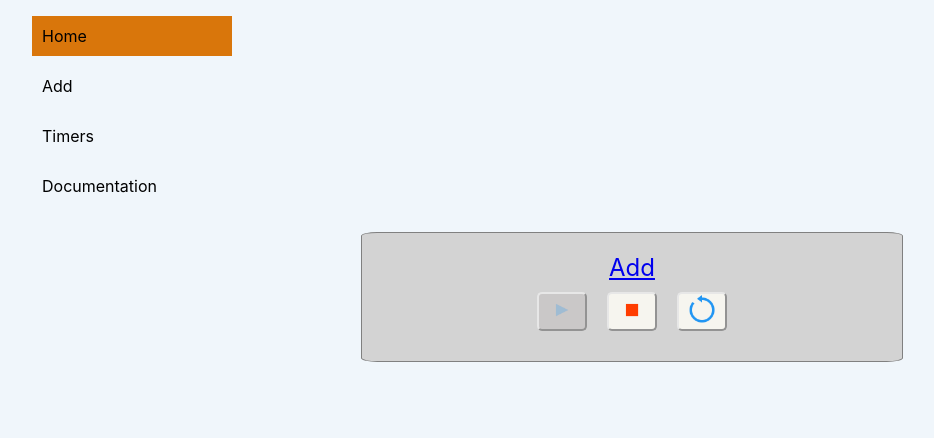
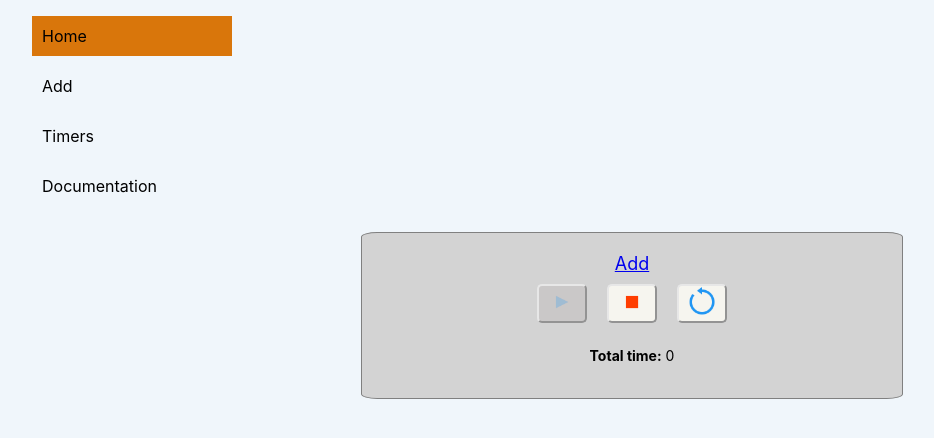
Before and after one commit to prof-tejera/assignment-2-chansub, a React (Create React App) app: page / in a window 1280 px wide. Shown: the top 438 px of the page, without its empty margins (8-942 px from the left). Built offline with nearby package versions, Linux system fonts and the light colour scheme.

Commit message:
added total time
added total time

```diff
--- a/src/App.js
+++ b/src/App.js
@@ -34,7 +34,7 @@ const Body = styled.div`
   border: 1px solid gray;
   padding: 20px;
   margin: 10px;
-  font-size: 1.5rem;
+  font-size: 18px;
   width: 500px;
   text-align: center;
   background-color: lightgrey;
@@ -91,6 +91,11 @@ const Inner = (props) => {
   const isHome = props.isHome;
 
   function ShowQueue(){
+    //.reduce idea from https://bobbyhadz.com/blog/javascript-get-sum-of-array-object-values
+    const totalTime = queue.reduce((accumulator, object) => {
+      return accumulator + object.duration;
+    },0);
+
     return(
        <div>
         <Button onClick={() => {
@@ -105,6 +110,8 @@ const Inner = (props) => {
         <Button onClick={clear} text="Reset"/>
 
         <div className="queue" style={QueueStyle}>
+          {/* Status: TODO |  */}
+          <p><b>Total time:</b> {totalTime}</p>
           {queue.map((t, i) => (
             <Timer key={i} index={i} duration={t.duration} rounds={t.rounds} type={t.type} isHome={isHome}/>
           ))}
@@ -123,9 +130,9 @@ const Inner = (props) => {
     return(
       <>
       <Link to="/">Home</Link>
-      <div>
+
+     <div>
         Stopwatch <DropdownTime id="selectStopwatch" value={secondsStopwatch} onChange={(e) => {
-
           setSecondsStopwatch(e.target.value);
         } } />
         <button
--- a/src/context/LocalTime.js
+++ b/src/context/LocalTime.js
@@ -80,11 +80,7 @@ const Timer = ({ duration, rounds, index, type, isHome }) => {
 
         <Button onClick={() => removeItem(index)} style={{display: (isHome === 'no') ? 'inline-block' : 'none'}} text="Remove"/>
 
-        {type} -
-
-        <DisplayRoundsTime/>
-
-        <DisplayProgress/>
+        {type} - <DisplayRoundsTime/> <DisplayProgress/>
 
 
       </Panel>
```
